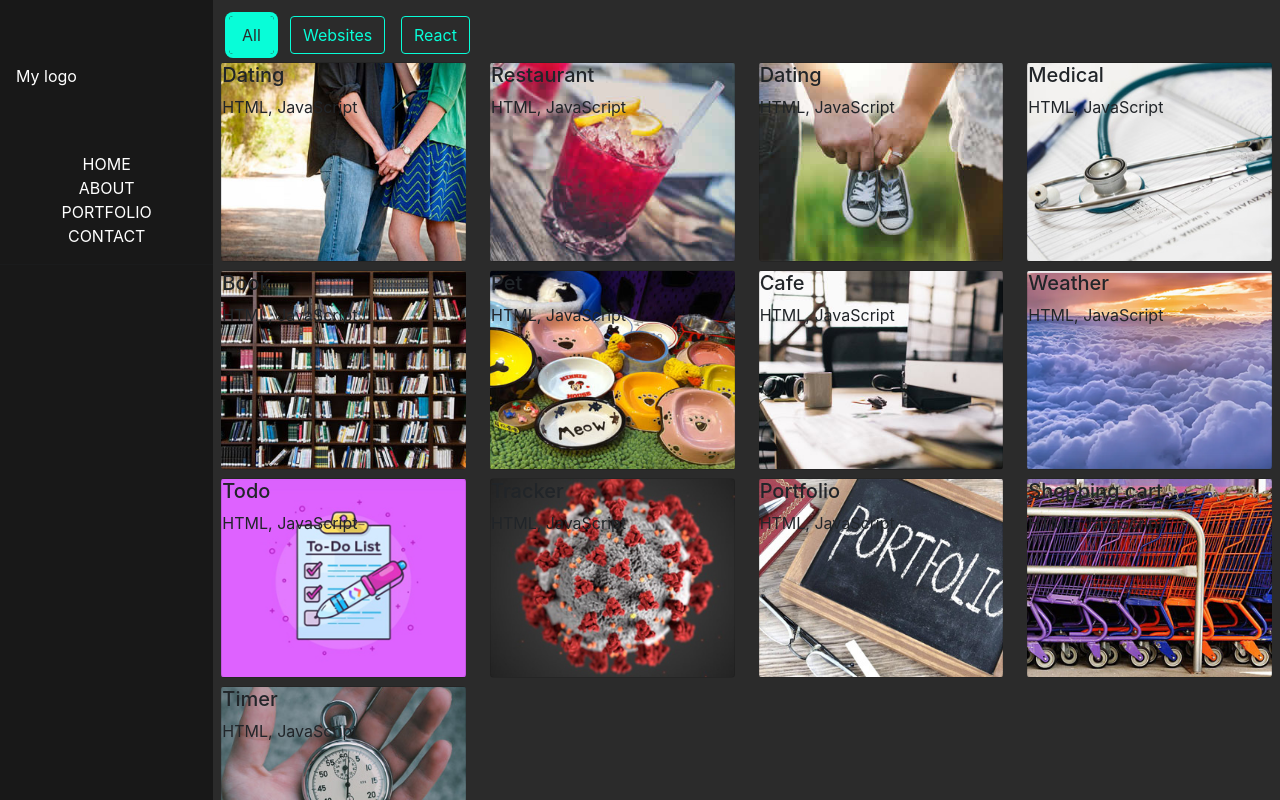
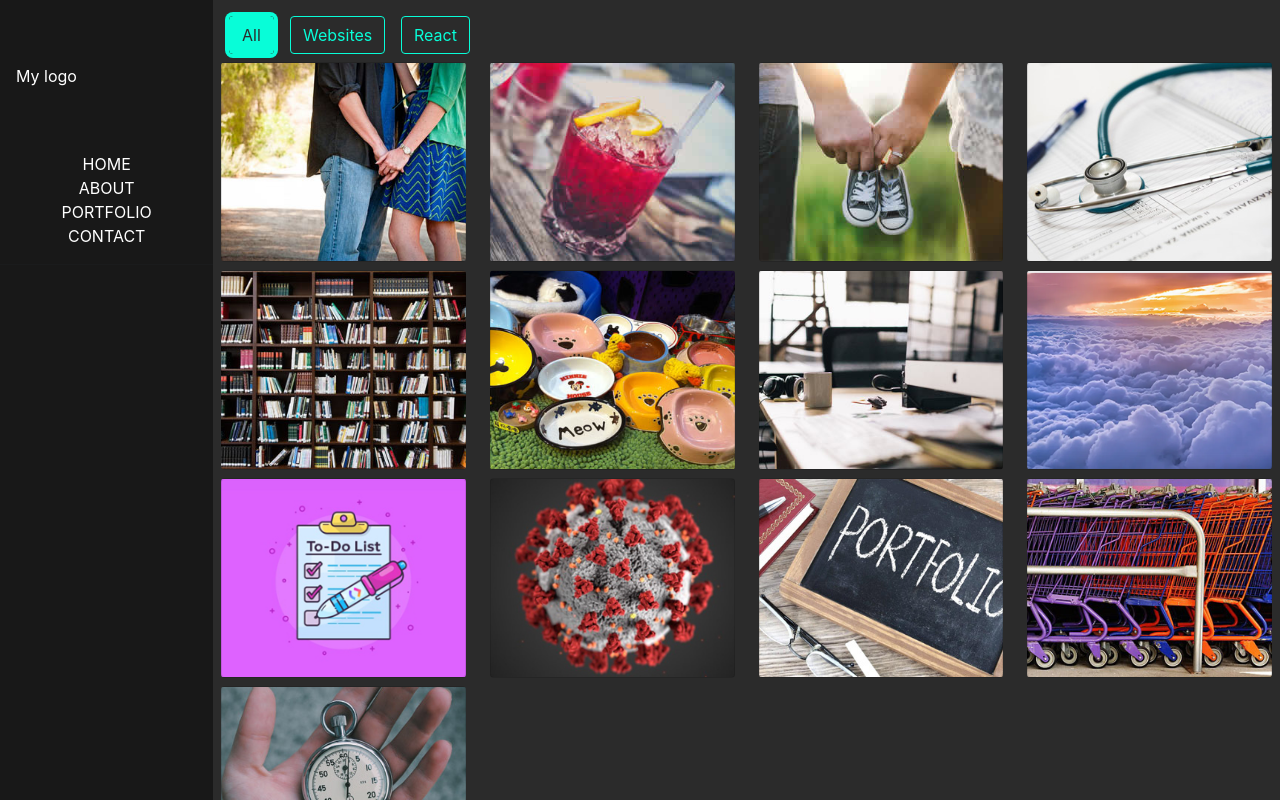
Before and after one commit to Dulatto/react-portfolio-website, a React (Create React App) app: page /portfolio in a window 1280 px wide. Both pictures are taken after a click on the button "All". Built offline with nearby package versions, Linux system fonts and the light colour scheme.

Commit message:
portfolio

```diff
--- a/src/App.css
+++ b/src/App.css
@@ -195,6 +195,17 @@ body {
 .card-body {
   padding: 0rem 0rem;
 }
+.portfolio-item hr {
+  height: 6px !important;
+  width: 100px;
+  position: relative;
+  background: #000;
+  margin-bottom: 20px;
+  margin-left: 0;
+  border: 0;
+  opacity: 1 !important;
+}
+
 /* Wobble Vertical */
 @-webkit-keyframes hvr-wobble-vertical {
   16.65% {
--- a/src/Views/Portfolio.js
+++ b/src/Views/Portfolio.js
@@ -40,11 +40,18 @@ const Portfolio = () => {
 
     const frame = (item) => {
         return (
-            <div className="col-md-3" >
-                <div className={`card text-dark mb-2 bground-${item.id}`} key={item.id}>
+            <div className="col-md-3  portfolio-item" >
+                <div className={`card hover-bg text-dark mb-2 bground-${item.id}`} key={item.id}>
                     <div className="card-body">
-                        <h5 className="card-title">{item.text}</h5>
-                        <p className="card-text">{item.description}</p>
+                        <div class="hover-text">
+                            <div class="overlay-caption">
+                                <div class="overlay-content">
+                                    <h4 className="card-title">{item.text}</h4>
+                                    <hr />
+                                    <h5 className="card-text">{item.description}</h5>
+                                </div>
+                            </div>
+                        </div>
                     </div>
                 </div>
             </div >);
```
